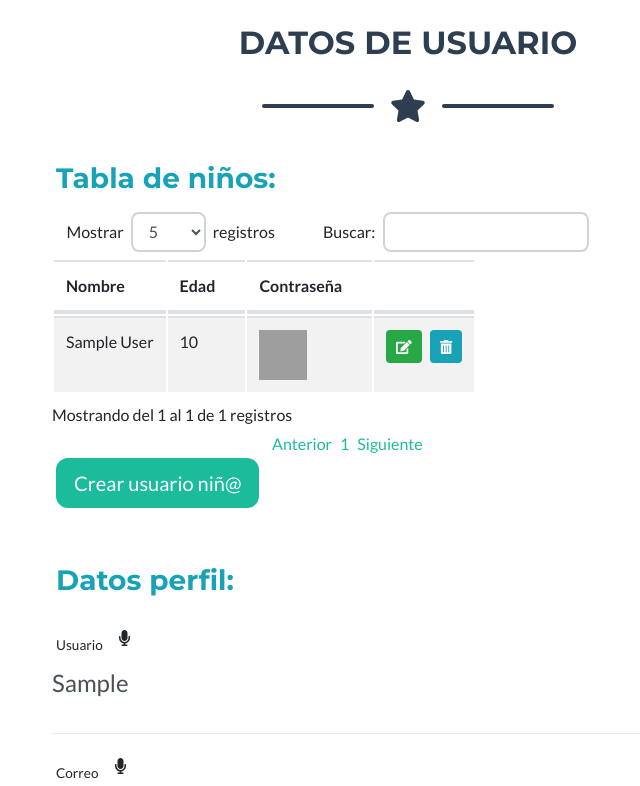
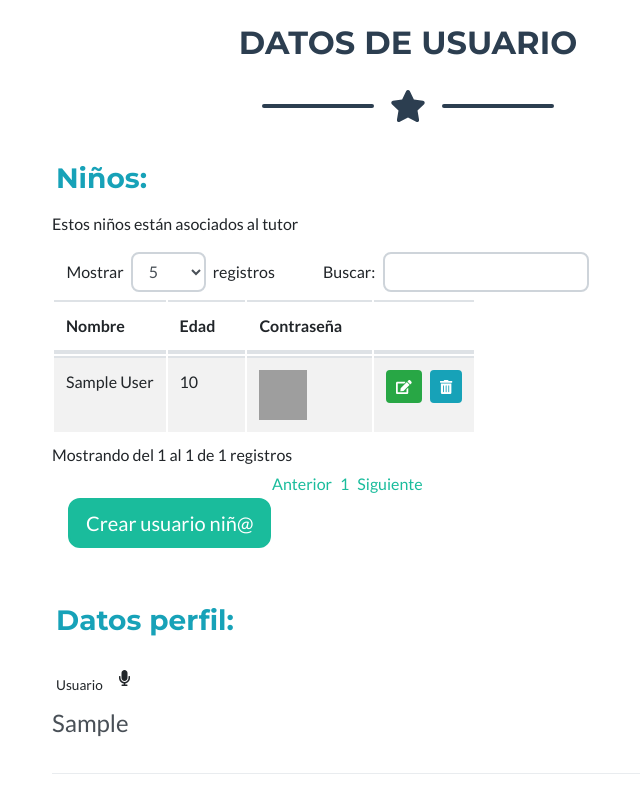
Before and after one commit to nachoredondo/positive_discipline, a PHP site: page /views/users/profile_tutor.php in a window 1280 px wide. Shown: the part 96-882 px from the top of the page, without its empty margins (232-872 px from the left). Run offline with PHP 8.4, Linux system fonts and the light colour scheme; the visitor is signed in with stand-in values (Sample User, id 1); tables that the repository leaves empty hold one stand-in row (values such as "Sample post"); data that the repository does not hold is empty; grey boxes are pictures that could not be loaded.

Commit message:
style(texts tutor profile are modified)

```diff
--- a/views/users/profile_tutor.php
+++ b/views/users/profile_tutor.php
@@ -50,14 +50,15 @@ $action = $_REQUEST['action'] ?? '';
                 <!-- Contact Section Form-->
                 <div class="row">
                     <div class="col-lg-8 mx-auto">
-                        <h3 class="row mt-2 mb-3 ml-1 text-info">Tabla de niños:</h3>
+                        <h3 class="row mt-2 mb-3 ml-1 text-info">Niños:</h3>
+                        <p>Estos niños están asociados al tutor</p>
                         <div class="table-responsive">
                             <table id="the-table" class="table table-striped compact nowrap" style="min-width:100%">
                                 <thead><!-- Leave empty. Column titles are automatically generated --></thead>
                             </table>
                         </div>
                         <a href="profile_child.php">
-                            <button class="btn btn-primary btn-lg ml-1 mb-2" id="create_child" type="button">Crear usuario niñ@</button>
+                            <button class="btn btn-primary btn-lg ml-3 mb-2" id="create_child" type="button">Crear usuario niñ@</button>
                         </a>
                         <h3 class="row mt-5 ml-1 text-info">Datos perfil:</h3>
                         <form id="contactForm" method="post" action="update_user.php" name="sentMessage" novalidate="novalidate">
```
